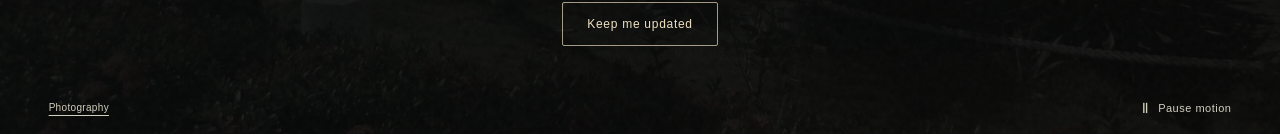
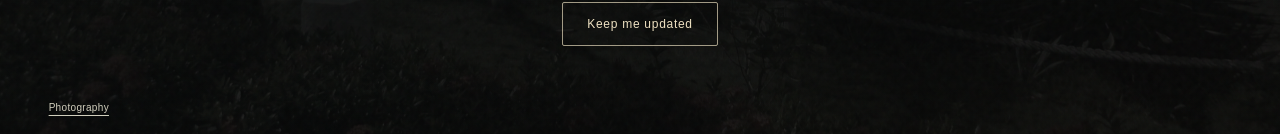
Before and after one commit to berryhill/elementa, a Next.js app: page /en in a window 1280 px wide. Shown: the part 660-794 px from the top of the page. Built offline with nearby package versions, Linux system fonts and the light colour scheme.

Commit message:
fix: remove bottom-right motion button

```diff
--- a/src/app/[lang]/page.tsx
+++ b/src/app/[lang]/page.tsx
@@ -33,7 +33,7 @@ export default async function Landing({params}:{params:Promise<{lang:string}>})
       </div>
     </div></main>
     <SectionEntrance />
-    <footer><a id="photo-credit" href={`/${lang}/credits`}>{t.credit}</a><span id="motion-slot"/></footer>
+    <footer><a id="photo-credit" href={`/${lang}/credits`}>{t.credit}</a></footer>
     {indexable && origin && <script type="application/ld+json" dangerouslySetInnerHTML={{__html:serializeJsonLd({'@context':'https://schema.org','@type':'WebSite','@id':`${origin}/#website`,name:festival.officialName,url:origin,inLanguage:supportedLocales})}}/>}
   </>;
 }
--- a/src/components/Countdown.tsx
+++ b/src/components/Countdown.tsx
@@ -1,7 +1,6 @@
 "use client";
 
 import { Fragment, useEffect, useState } from 'react';
-import { createPortal } from 'react-dom';
 import { copy, festival, type Locale } from '@/content/festival';
 import { countdownValues } from '@/lib/countdown';
 
@@ -11,13 +10,11 @@ export default function Countdown({ lang, initialValues }: { lang: Locale; initi
   // No-JS visitors receive real numbers (or the truthful expired state), not dashes.
   const [values, setValues] = useState<string[] | null>(initialValues);
   const [paused, setPaused] = useState<boolean | null>(null);
-  const [slot, setSlot] = useState<HTMLElement | null>(null);
 
   useEffect(() => {
     const media = window.matchMedia('(prefers-reduced-motion: reduce)');
     setValues(countdownValues(festival.announcementAt, Date.now()));
     setPaused(media.matches);
-    setSlot(document.getElementById('motion-slot'));
     // A new reduced-motion request always stops updates; removing it must not
     // override a visitor's explicit pause.
     const update = () => { if (media.matches) setPaused(true); };
@@ -59,10 +56,5 @@ export default function Countdown({ lang, initialValues }: { lang: Locale; initi
         <div><span className="digit">{value}</span><span className="unit">{t.units[i]}</span></div>
       </Fragment>)}
     </div> : <p id="release-state" role="status">{t.pending}</p>}
-    {slot && paused !== null && createPortal(
-      <button type="button" id="motion" aria-label={paused ? `${t.resume}: ${t.resumeLabel}` : t.pauseLabel} onClick={() => setPaused(p => !p)}>
-        <span className="motion-icon" aria-hidden="true">{paused ? '▷' : 'Ⅱ'}</span>
-        <span>{paused ? t.resume : t.pause}</span>
-      </button>, slot)}
   </>;
 }
```
